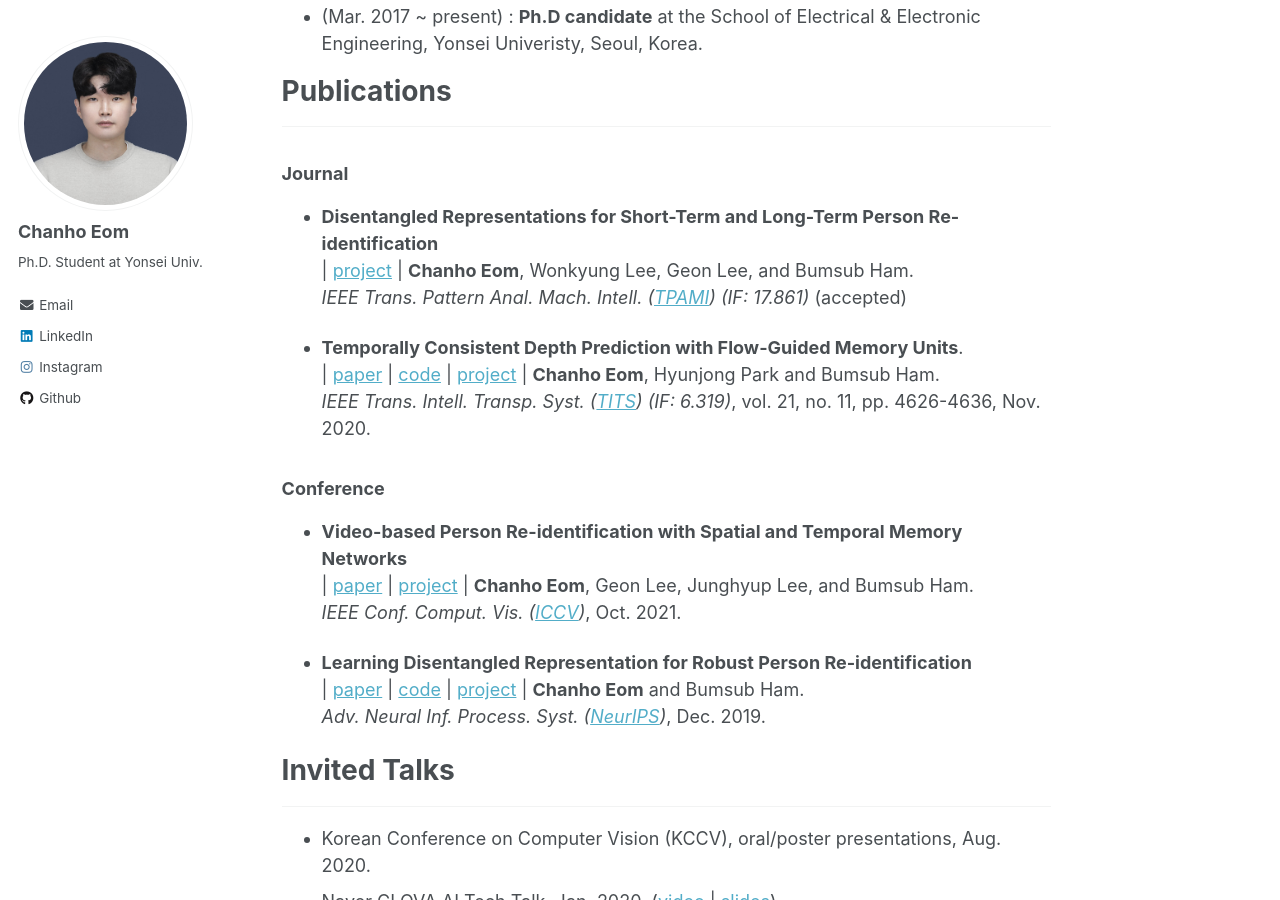
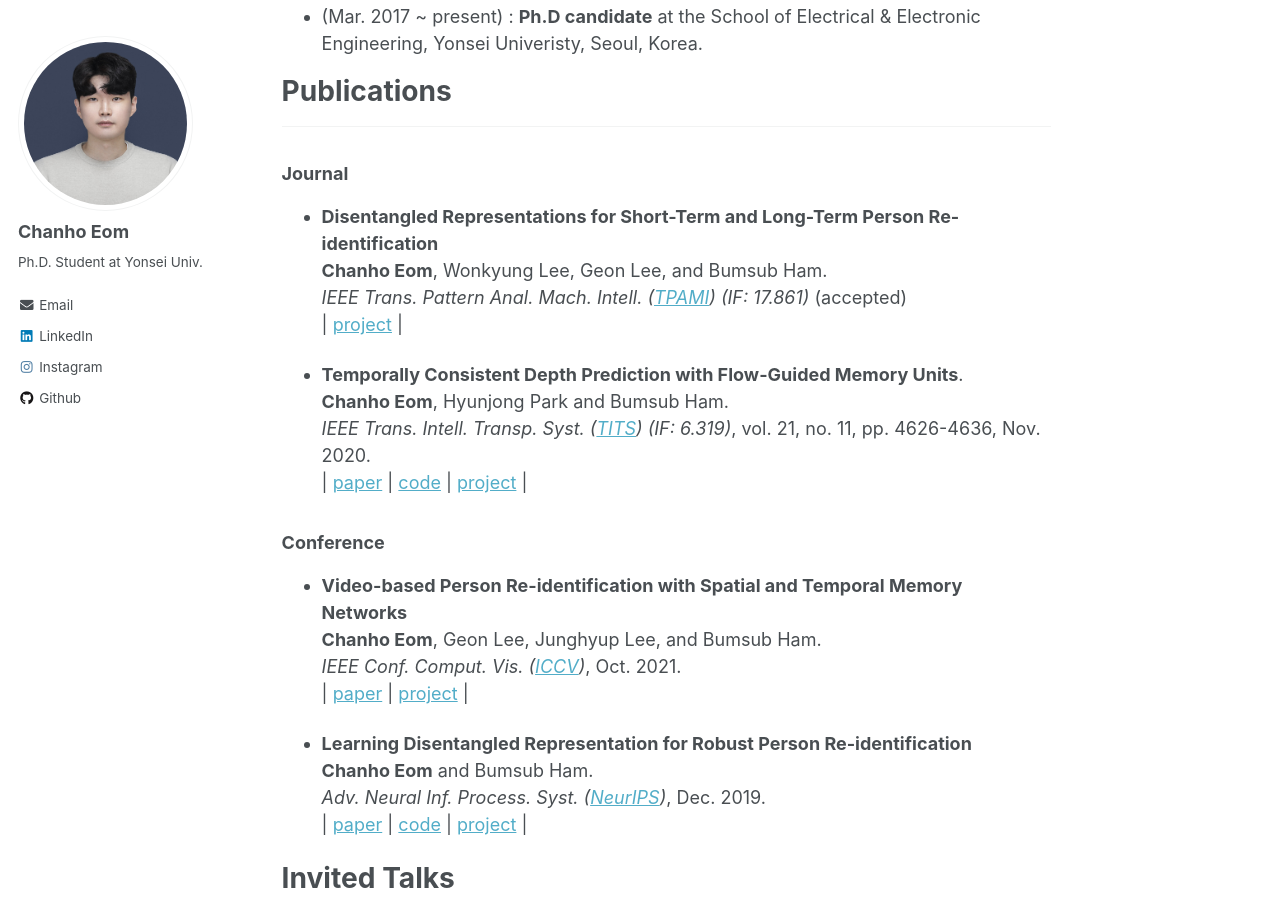
Before and after one commit to chanhoeom/chanhoEom.github.io, a Jekyll site: the page built from _pages/about.md, in a window 1280 px wide and 900 px high, scrolled down 418 px. Built offline with Jekyll 4.4.1, drawn with Linux system fonts in a browser that asks for light colours.

```diff
--- a/_pages/about.md
+++ b/_pages/about.md
@@ -23,34 +23,34 @@ _________________
 _________________
 ### Journal
 * **Disentangled Representations for Short-Term and Long-Term Person Re-identification**
+**Chanho Eom**, Wonkyung Lee, Geon Lee, and Bumsub Ham.
+*IEEE Trans. Pattern Anal. Mach. Intell. ([TPAMI](https://ieeexplore.ieee.org/xpl/RecentIssue.jsp?punumber=34)) (IF: 17.861)* (accepted)
 \| [project](https://cvlab-yonsei.github.io/projects/ISGAN/)
 \|
-**Chanho Eom**, Wonkyung Lee, Geon Lee, and Bumsub Ham.
-*IEEE Trans. Pattern Anal. Mach. Intell. ([TPAMI](https://ieeexplore.ieee.org/xpl/RecentIssue.jsp?punumber=34)) (IF: 17.861)* (accepted)
 
 * **Temporally Consistent Depth Prediction with Flow-Guided Memory Units**.\
+**Chanho Eom**, Hyunjong Park and Bumsub Ham.\
+*IEEE Trans. Intell. Transp. Syst. ([TITS](https://ieeexplore.ieee.org/xpl/RecentIssue.jsp?punumber=6979)) (IF: 6.319)*, vol. 21, no. 11, pp. 4626-4636, Nov. 2020.
 \| [paper](https://ieeexplore.ieee.org/document/8848860)
 \| [code](https://github.com/cvlab-yonsei/FlowGRU)
 \| [project](https://cvlab-yonsei.github.io/projects/FlowGRU/)
 \|
-**Chanho Eom**, Hyunjong Park and Bumsub Ham.\
-*IEEE Trans. Intell. Transp. Syst. ([TITS](https://ieeexplore.ieee.org/xpl/RecentIssue.jsp?punumber=6979)) (IF: 6.319)*, vol. 21, no. 11, pp. 4626-4636, Nov. 2020.
 
 ### Conference
 * **Video-based Person Re-identification with Spatial and Temporal Memory Networks**
+**Chanho Eom**, Geon Lee, Junghyup Lee, and Bumsub Ham.
+*IEEE Conf. Comput. Vis. ([ICCV](https://iccv2021.thecvf.com/home))*, Oct. 2021.
 \| [paper](https://openaccess.thecvf.com/content/ICCV2021/papers/Eom_Video-Based_Person_Re-Identification_With_Spatial_and_Temporal_Memory_Networks_ICCV_2021_paper.pdf)
 \| [project](https://cvlab.yonsei.ac.kr/projects/STMN/)
 \|
-**Chanho Eom**, Geon Lee, Junghyup Lee, and Bumsub Ham.
-*IEEE Conf. Comput. Vis. ([ICCV](https://iccv2021.thecvf.com/home))*, Oct. 2021.
 
 * **Learning Disentangled Representation for Robust Person Re-identification**
+**Chanho Eom** and Bumsub Ham.
+*Adv. Neural Inf. Process. Syst. ([NeurIPS](https://nips.cc/Conferences/2019))*, Dec. 2019.
 \| [paper](https://papers.nips.cc/paper/2019/file/d3aeec875c479e55d1cdeea161842ec6-Paper.pdf)
 \| [code](https://github.com/cvlab-yonsei/ISGAN)
 \| [project](https://cvlab-yonsei.github.io/projects/ISGAN/)
 \|
-**Chanho Eom** and Bumsub Ham.
-*Adv. Neural Inf. Process. Syst. ([NeurIPS](https://nips.cc/Conferences/2019))*, Dec. 2019.
 
 # Invited Talks
 _________________
```
